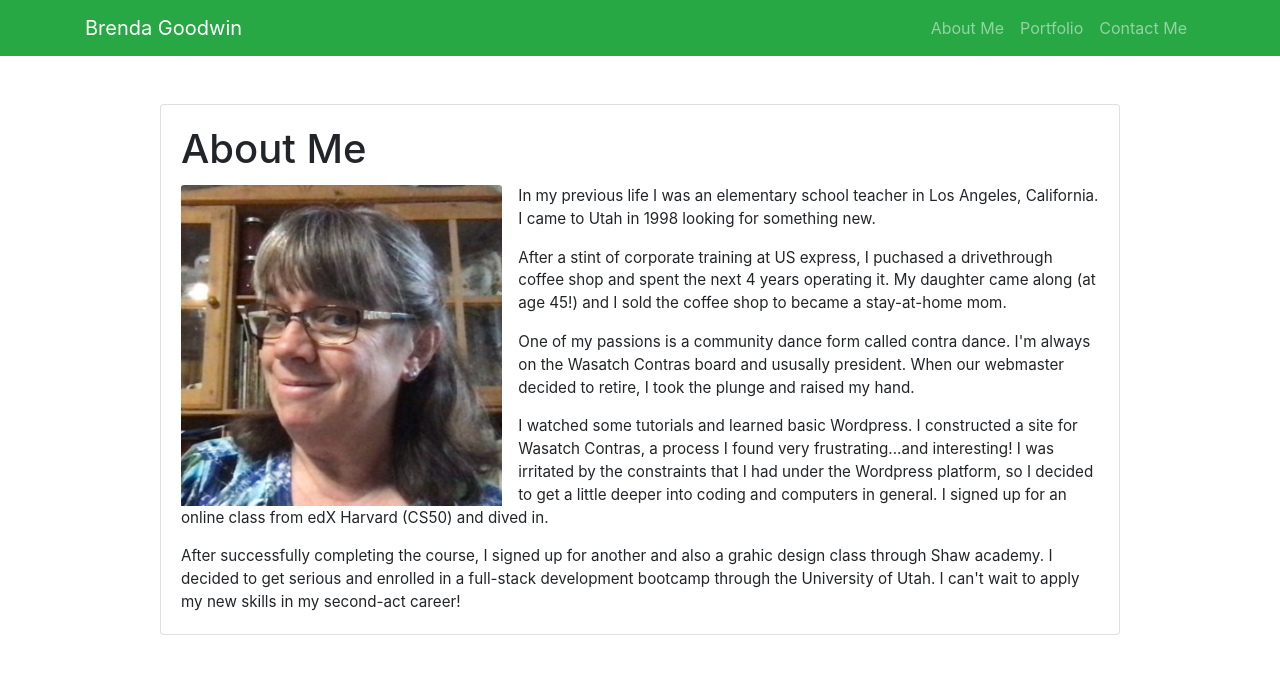
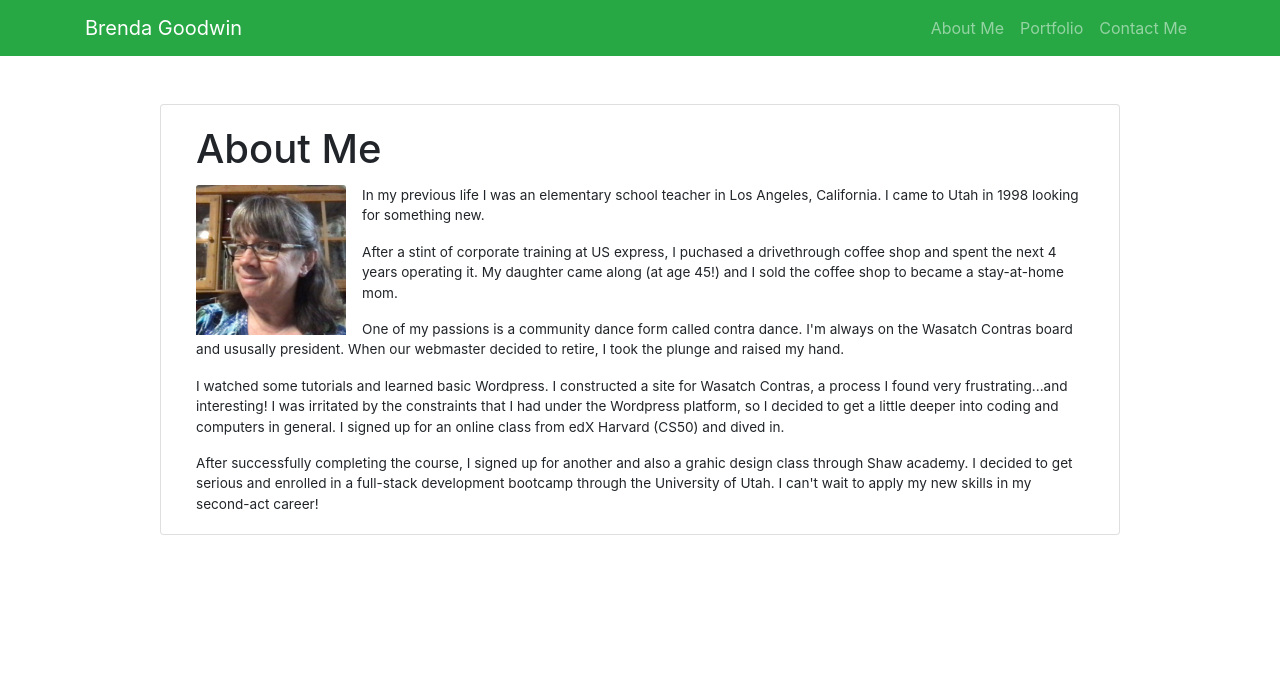
Before and after one commit to brendancer/Portfolio-B.Goodwin, a plain HTML site: page index.html in a window 1280 px wide. Drawn offline with nearby package versions, Linux system fonts and the light colour scheme.

Commit message:
fixing picture on home page

```diff
--- a/index.html
+++ b/index.html
@@ -43,10 +43,10 @@
     </div>
   </nav>
   <!--About Me Card-->
-  <div class="card mx-auto" style="width: 75%; font-size: .95rem;">
+  <div class="container card mx-auto" style="width: 75%; font-size: .85rem;">
     <div class="card-body">
-      <h1 class="card-title" style="font-size:.1.5rem font-decoration-italic ">About Me</h1>
-      <img class="card-img-top float-left mr-3" src="images/profile pic 3.jpeg" alt="headshot" style="width:35%;">
+      <h1 class="card-title" style="font-size:.1.5rem ">About Me</h1>
+      <img class="card-img-top float-left mr-3" src="images/profile pic 3.jpeg" alt="headshot" style="width:150px ;">
       <p class="card-text">
         In my previous life I was an elementary school teacher in Los Angeles, California. I came to Utah in 1998
         looking
```
